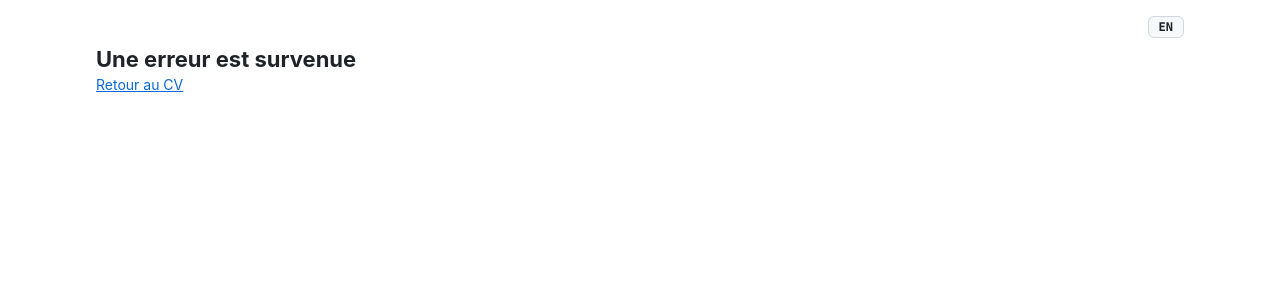
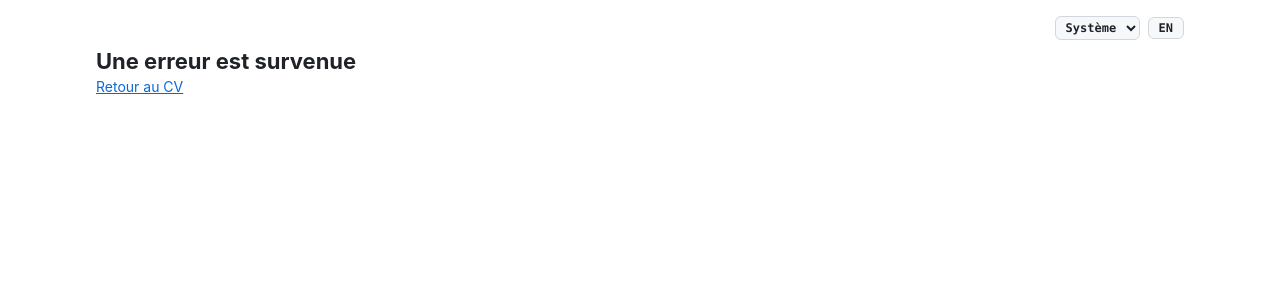
Before and after one commit to jeremylacaze/nanodeus-cv, a Flask app: template templates/500.html in a window 1280 px wide. Shown: the top 300 px of the page. Run offline with Flask 3, Linux system fonts and the light colour scheme; the template is opened without the code that fills it, so the values that code supplies are empty.

Commit message:
FEAT(theme): sélecteur sombre, clair ou beige, système par défaut
Le visiteur peut imposer un thème ; sans choix, la page suit toujours le
système. theme.js, chargé dans <head> sans defer, pose data-theme avant le
premier affichage (pas de flash). Le choix reste dans le navigateur
(localStorage, aucun cookie), « Système » l'efface. Sans JavaScript, le
sélecteur reste masqué. L'impression reste claire quel que soit le thème.

Co-Authored-By: Claude Opus 5.5 <noreply@anthropic.com>

```diff
--- a/static/cv.css
+++ b/static/cv.css
@@ -1,4 +1,5 @@
 /* CV « pipeline » — thème sombre de GitHub en référence, clair si le système le demande.
+   Le visiteur peut imposer sombre, clair ou beige : theme.js pose data-theme sur <html>.
    Aucun style en ligne : la CSP n'autorise que cette feuille (style-src 'self'). */
 :root {
   --fond: #0d1117; --carte: #161b22; --carte-2: #21262d; --groupe: #11161d;
@@ -10,13 +11,28 @@
   --point-rupture: 720px; /* rappel : la valeur réelle est dans les @media et pipeline.js */
   color-scheme: dark;
 }
+/* Clair : celui du système, sauf choix contraire, ou celui choisi. Deux blocs
+   identiques, une règle @media ne pouvant pas partager un sélecteur hors média. */
 @media (prefers-color-scheme: light) {
-  :root {
+  :root:not([data-theme]) {
     --fond: #ffffff; --carte: #f6f8fa; --carte-2: #eaeef2; --groupe: #f6f8fa;
     --bord: #d0d7de; --texte: #1f2328; --muted: #59636e;
     --ok: #1a7f37; --run: #9a6700; --sel: #0969da; --btn: #1f883d; --erreur: #cf222e;
     color-scheme: light;
   }
+}
+:root[data-theme="clair"] {
+  --fond: #ffffff; --carte: #f6f8fa; --carte-2: #eaeef2; --groupe: #f6f8fa;
+  --bord: #d0d7de; --texte: #1f2328; --muted: #59636e;
+  --ok: #1a7f37; --run: #9a6700; --sel: #0969da; --btn: #1f883d; --erreur: #cf222e;
+  color-scheme: light;
+}
+/* Beige : papier chaud, texte brun, accents désaturés (contraste AA sur chaque fond). */
+:root[data-theme="beige"] {
+  --fond: #f4ecd8; --carte: #fbf6ea; --carte-2: #efe4cc; --groupe: #f8f1e2;
+  --bord: #d6c6a3; --texte: #3b2f22; --muted: #6b5a45;
+  --ok: #44691f; --run: #8f5a08; --sel: #2c5f8a; --btn: #44691f; --erreur: #a8352a;
+  color-scheme: light;
 }
 
 *, *::before, *::after { box-sizing: border-box; }
@@ -35,8 +51,14 @@ h1, h2, h3, p, dl, dd { margin: 0; }
 @keyframes pulse { 50% { opacity: .35; } }
 @media (prefers-reduced-motion: reduce) { .pulse { animation: none; } }
 
-/* En-tête : langue */
-.langues { display: flex; justify-content: flex-end; margin-bottom: 8px; }
+/* En-tête : thème et langue */
+.outils { display: flex; justify-content: flex-end; align-items: center; gap: 8px; margin-bottom: 8px; }
+.langues { display: flex; }
+.theme select {
+  font: 600 12px var(--mono); color: var(--texte); background: var(--carte);
+  border: 1px solid var(--bord); border-radius: 6px; padding: 3px 6px; cursor: pointer;
+}
+.theme select:hover, .theme select:focus-visible { border-color: var(--sel); }
 .langues a {
   font: 600 12px var(--mono); color: var(--texte); text-decoration: none;
   border: 1px solid var(--bord); border-radius: 6px; padding: 3px 10px; background: var(--carte);
@@ -229,14 +251,15 @@ a.btn-contact, span.btn-contact { display: inline-block; text-decoration: none;
   .photo { width: 52px; height: 52px; font-size: 15px; }
 }
 
-/* Impression : clair, tous les détails dépliés, sans boutons d'action */
+/* Impression : clair quel que soit le thème choisi, tous les détails dépliés,
+   sans boutons d'action. [data-theme] : même poids que les thèmes, placé après eux. */
 @media print {
-  :root {
+  :root, :root[data-theme] {
     --fond: #fff; --carte: #fff; --carte-2: #fff; --groupe: #fff; --bord: #bbb;
     --texte: #000; --muted: #444; --ok: #1a7f37; --run: #7a5200; --sel: #000;
     color-scheme: light;
   }
-  .langues, .suggestion-langue, .apercu, .btn-contact, .modale-contact { display: none !important; }
+  .outils, .suggestion-langue, .apercu, .btn-contact, .modale-contact { display: none !important; }
   .details[hidden], .detail[hidden] { display: block !important; }
   .pulse { animation: none; }
   .graphe { overflow: visible; flex-wrap: wrap; -webkit-mask-image: none; mask-image: none; }
--- /dev/null
+++ b/static/theme.js
@@ -0,0 +1,51 @@
+// Thème choisi par le visiteur : sombre, clair ou beige. Chargé dans <head> sans
+// defer, il pose data-theme sur <html> avant le premier affichage. Sans choix,
+// la feuille de style suit le système. Le choix reste dans le navigateur
+// (localStorage), jamais envoyé au serveur ; « Système » l'efface.
+(function () {
+  "use strict";
+  var THEMES = ["sombre", "clair", "beige"];
+  var CLE = "theme";
+  var racine = document.documentElement;
+
+  function lire() {
+    try {
+      var theme = localStorage.getItem(CLE);
+      return THEMES.indexOf(theme) >= 0 ? theme : null;
+    } catch (e) { return null; }   // stockage bloqué : on suit le système
+  }
+
+  function appliquer(theme) {
+    if (theme) { racine.setAttribute("data-theme", theme); }
+    else { racine.removeAttribute("data-theme"); }
+  }
+
+  function enregistrer(theme) {
+    try {
+      if (theme) { localStorage.setItem(CLE, theme); } else { localStorage.removeItem(CLE); }
+    } catch (e) { /* choix gardé pour cette page seulement */ }
+  }
+
+  appliquer(lire());
+
+  document.addEventListener("DOMContentLoaded", function () {
+    var choix = document.querySelector('[data-action="theme"]');
+    if (!choix) { return; }
+    choix.value = lire() || "systeme";
+    choix.addEventListener("change", function () {
+      var theme = THEMES.indexOf(choix.value) >= 0 ? choix.value : null;
+      appliquer(theme);
+      enregistrer(theme);
+    });
+    choix.parentNode.hidden = false;
+  });
+
+  // Retour arrière depuis le cache de page : le choix a pu changer sur une autre page.
+  window.addEventListener("pageshow", function (e) {
+    if (!e.persisted) { return; }
+    var theme = lire();
+    appliquer(theme);
+    var choix = document.querySelector('[data-action="theme"]');
+    if (choix) { choix.value = theme || "systeme"; }
+  });
+})();
--- a/templates/_pied.html
+++ b/templates/_pied.html
@@ -21,4 +21,4 @@
     {% endfor %}
   </section>
 </footer>
-<p class="confidentialite muted">{{ _("Ce site ne dépose aucun cookie. Chaque visite est notée sans votre adresse IP : date, page, source (LinkedIn, QR code…), type d'appareil et une empreinte pseudonyme renouvelée chaque jour. Ces visites sont effacées après 6 mois. Une demande de contact (email, message, nom et entreprise si indiqués) est gardée jusqu'à ce que Jeremy la supprime.") }}</p>
+<p class="confidentialite muted">{{ _("Ce site ne dépose aucun cookie ; votre choix de thème reste dans votre navigateur. Chaque visite est notée sans votre adresse IP : date, page, source (LinkedIn, QR code…), type d'appareil et une empreinte pseudonyme renouvelée chaque jour. Ces visites sont effacées après 6 mois. Une demande de contact (email, message, nom et entreprise si indiqués) est gardée jusqu'à ce que Jeremy la supprime.") }}</p>
--- a/templates/base.html
+++ b/templates/base.html
@@ -6,14 +6,27 @@
   {% block meta %}{% endblock %}
   <title>{% block titre %}{% endblock %}</title>
   <link rel="stylesheet" href="{{ url_for('static', filename='cv.css') }}">
+  {#- Sans defer : le thème choisi est posé avant le premier affichage. #}
+  <script src="{{ url_for('static', filename='theme.js') }}" nonce="{{ csp_nonce }}"></script>
   {% block scripts %}{% endblock %}
 </head>
 <body>
   <div class="page">
-    <nav class="langues" aria-label="{{ _('Langue') }}">
-      {% if lang == "en" %}<a href="{{ url_autre_langue }}" hreflang="fr" lang="fr">FR</a>
-      {% else %}<a href="{{ url_autre_langue }}" hreflang="en" lang="en">EN</a>{% endif %}
-    </nav>
+    <div class="outils">
+      {#- Sans JavaScript, le sélecteur reste masqué et le thème suit le système. #}
+      <div class="theme" hidden>
+        <select data-action="theme" aria-label="{{ _('Thème') }}">
+          <option value="systeme">{{ _("Système") }}</option>
+          <option value="sombre">{{ _("Sombre") }}</option>
+          <option value="clair">{{ _("Clair") }}</option>
+          <option value="beige">{{ _("Beige") }}</option>
+        </select>
+      </div>
+      <nav class="langues" aria-label="{{ _('Langue') }}">
+        {% if lang == "en" %}<a href="{{ url_autre_langue }}" hreflang="fr" lang="fr">FR</a>
+        {% else %}<a href="{{ url_autre_langue }}" hreflang="en" lang="en">EN</a>{% endif %}
+      </nav>
+    </div>
     {% block contenu %}{% endblock %}
   </div>
 </body>
```
Also changed, not shown: tests/test_page.py (+27 -0 lines), translations/en/LC_MESSAGES/messages.po.
